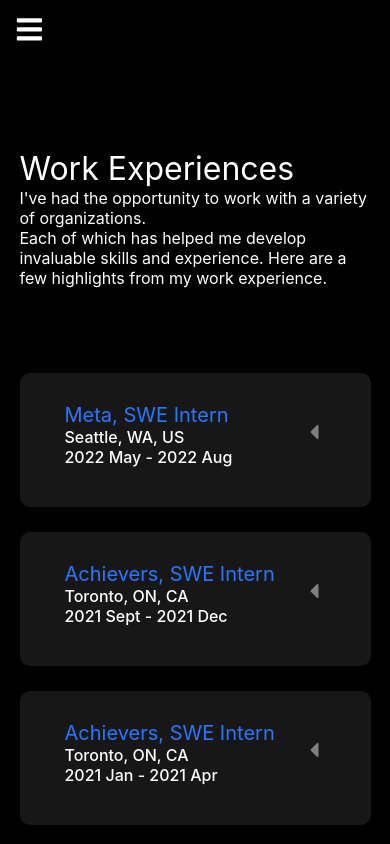
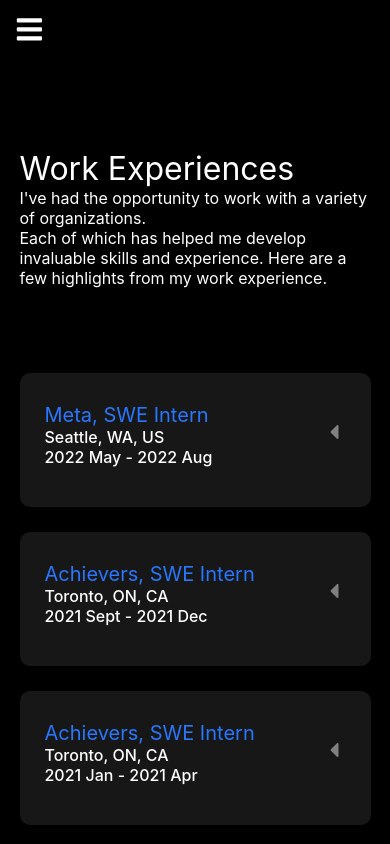
Before and after one commit to karenlinky/personal-website, a React (Create React App) app: page /work_experiences in a window 390 px wide. Built offline with nearby package versions, Linux system fonts and the light colour scheme.

Commit message:
Changed responsiveness of work experience card

```diff
--- a/src/components/card/card.css
+++ b/src/components/card/card.css
@@ -112,3 +112,25 @@
 .expandableArrowButton {
     color: grey;
 }
+
+
+
+@media (max-width: 699px) {
+    /* .card {
+        padding-left: 10px;
+        padding-right: 10px;
+    } */
+
+    .workExperiencesContent {
+        margin-left: 15px;
+        margin-right: 15px;
+    }
+}
+
+
+@media (max-width: 399px) {
+    .workExperiencesContent {
+        margin-left: 5px;
+        margin-right: 5px;
+    }
+}
--- a/src/components/listItems/listItems.css
+++ b/src/components/listItems/listItems.css
@@ -31,3 +31,10 @@
     display: inline-block;
     flex: 1;
 }
+
+
+@media (max-width: 499px) {
+    .listItem2 {
+        padding-left: 16px;
+    }
+}
--- a/src/components/workExperiences/Achievers2ExperienceCard.js
+++ b/src/components/workExperiences/Achievers2ExperienceCard.js
@@ -16,7 +16,7 @@
     <ListItem1>Added <CardPrimaryText>user-input validation</CardPrimaryText> for the announcement edit form</ListItem1>
     <ListItem2>Used <CardPrimaryText>Formik</CardPrimaryText> and <CardPrimaryText>Yup</CardPrimaryText> to validate user-input on the frontend</ListItem2>
     <ListItem2>Wrote a class to <CardPrimaryText>validate request data</CardPrimaryText> received on the backend</ListItem2>
-    <ListItem1>Added styling to images of regognition post edit form</ListItem1>
+    <ListItem1>Added styling to images/GIFs of regognition post edit form</ListItem1>
     <ListItem2>Created a <CardPrimaryText>blurred</CardPrimaryText> copy of an image, <CardPrimaryText>proportionally enlarged</CardPrimaryText> it, and used it as a background</ListItem2>
     <ListItem2>Put the original image on top of the blurried image</ListItem2>
     <ImageExample />
--- a/src/components/workExperiences/WorkExperienceCard.js
+++ b/src/components/workExperiences/WorkExperienceCard.js
@@ -9,7 +9,7 @@
   const [inView, setInView] = useState(false)
 
   return (
-    <ScrollObserver threshold={.3} onInViewChange={setInView}>
+    <ScrollObserver threshold={.2} onInViewChange={setInView}>
       <Card
           className={'workExperiencesCard' + (inView ? '' : ' hideCard')}
           cardContentClassName={'workExperiencesContent'}
--- a/src/components/workExperiences/WorkExperiences.js
+++ b/src/components/workExperiences/WorkExperiences.js
@@ -44,7 +44,7 @@
         <PageHeader short label={'Work Experiences'} descr={descr} setShowingHeader={setShowingTitle}/>
         <div>
         <ContentStartIndicator lessSpace id={experiencesId} />
-        <ScrollObserver threshold={.3} onInViewChange={setShowingActualContent}>
+        <ScrollObserver threshold={.2} onInViewChange={setShowingActualContent}>
           <MetaExperienceCard openNum={openNum} experienceNum={3} onCardClick={onCardClick} />
         </ScrollObserver>
         <Separator margin={'25'} />
```
